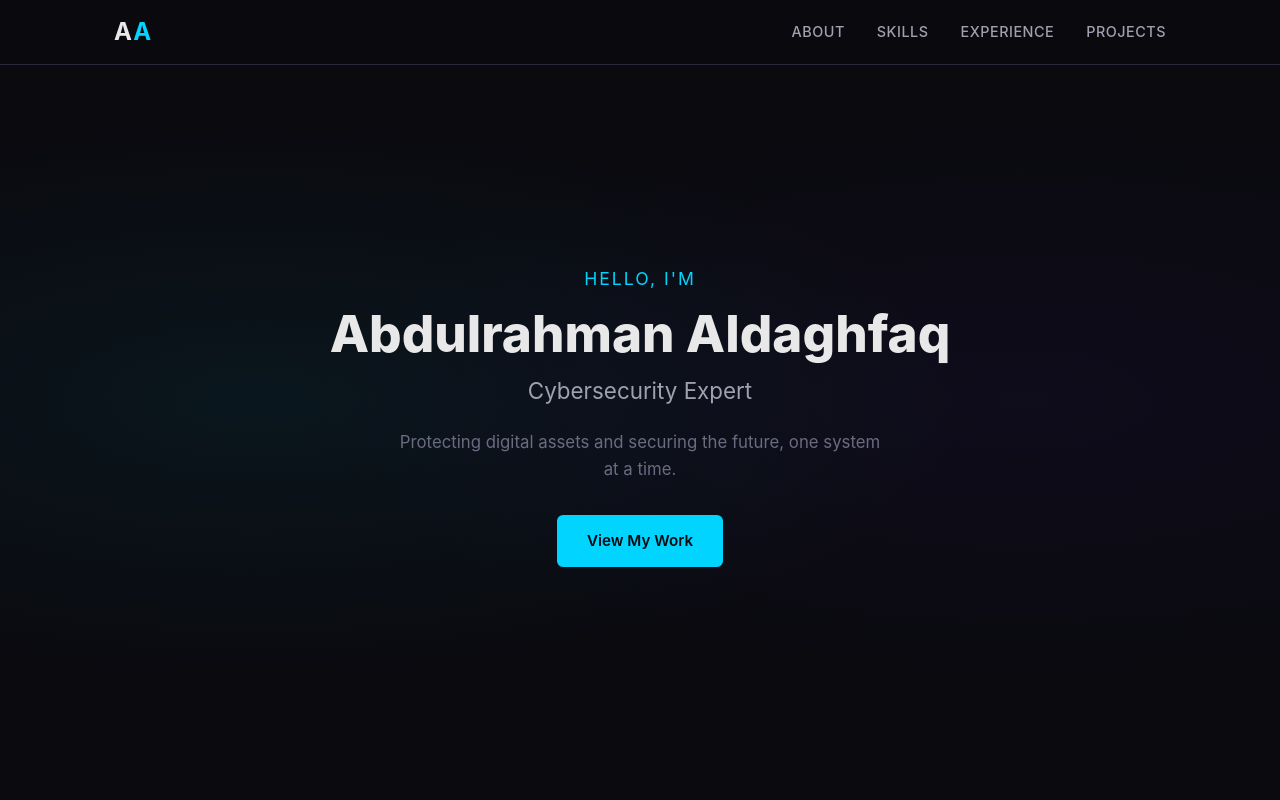
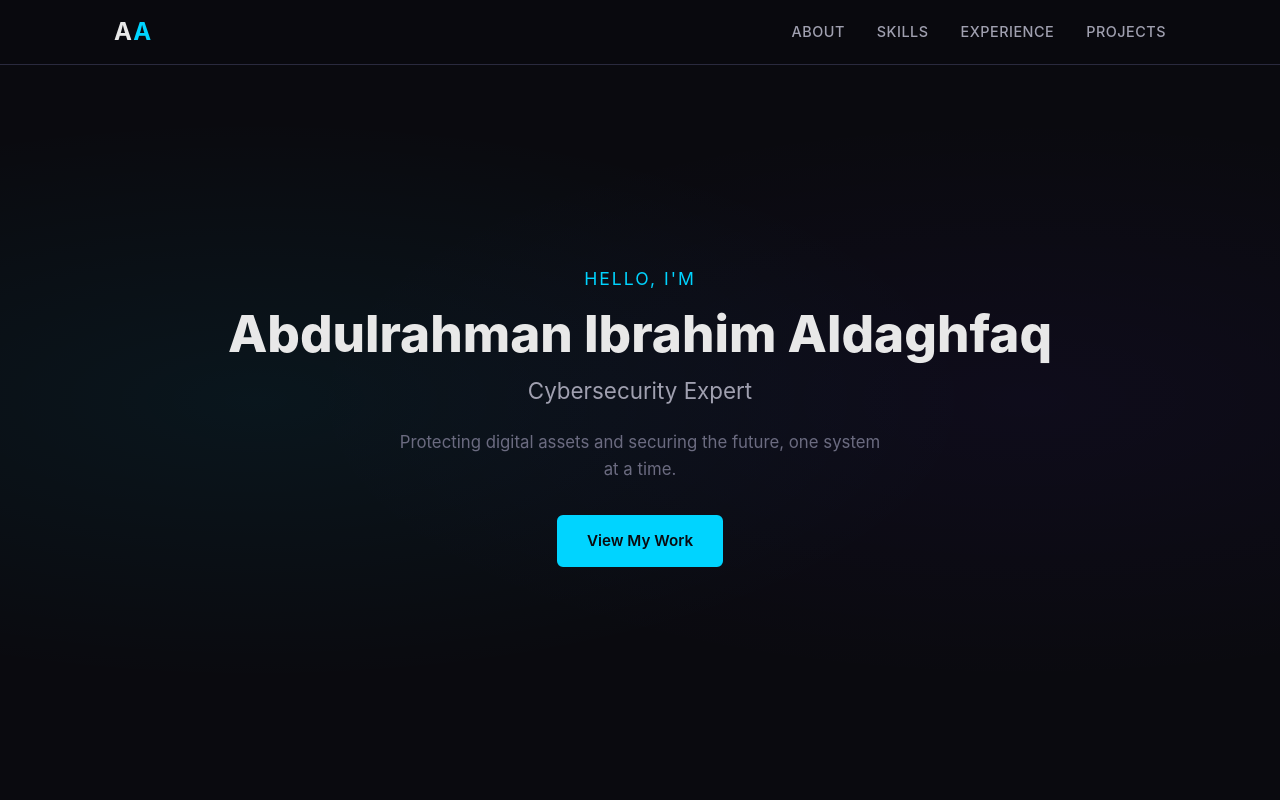
Before and after one commit to d7m112/Mywebsite, a plain HTML site: page index.html in a window 1280 px wide. Shown: the top 800 px of the page. Drawn offline with Linux system fonts and the light colour scheme.

Commit message:
Add Ibrahim as middle name
Co-Authored-By: Claude Opus 4.6 <noreply@anthropic.com>

```diff
--- a/index.html
+++ b/index.html
@@ -3,7 +3,7 @@
 <head>
     <meta charset="UTF-8">
     <meta name="viewport" content="width=device-width, initial-scale=1.0">
-    <title>Abdulrahman Aldaghfaq | Cybersecurity Expert</title>
+    <title>Abdulrahman Ibrahim Aldaghfaq | Cybersecurity Expert</title>
     <style>
         /* === Reset & Base === */
         *, *::before, *::after {
@@ -553,7 +553,7 @@
     <section id="hero">
         <div class="hero-content">
             <p class="hero-greeting">Hello, I'm</p>
-            <h1 class="hero-name">Abdulrahman Aldaghfaq</h1>
+            <h1 class="hero-name">Abdulrahman Ibrahim Aldaghfaq</h1>
             <p class="hero-title">Cybersecurity Expert</p>
             <p class="hero-desc">Protecting digital assets and securing the future, one system at a time.</p>
             <div class="hero-buttons">
@@ -710,7 +710,7 @@
     <!-- Footer -->
     <footer>
         <div class="container">
-            <p>&copy; 2026 Abdulrahman Aldaghfaq. All rights reserved.</p>
+            <p>&copy; 2026 Abdulrahman Ibrahim Aldaghfaq. All rights reserved.</p>
         </div>
     </footer>
 
```
